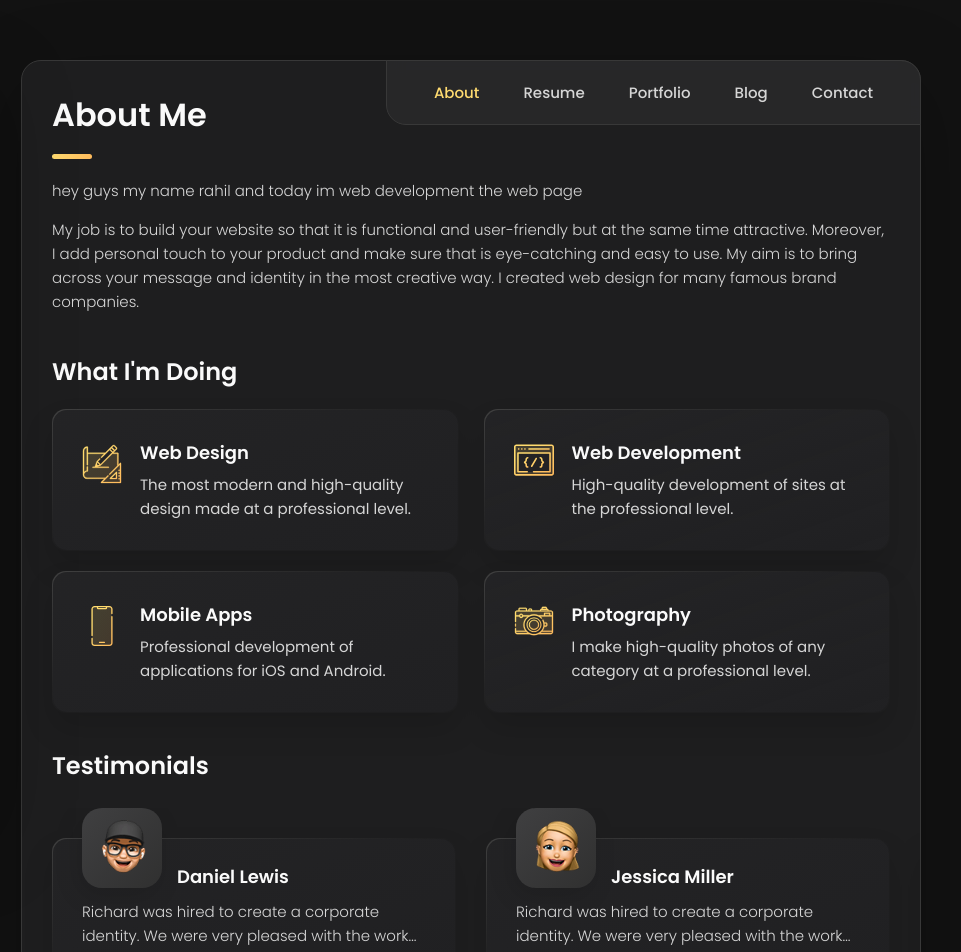
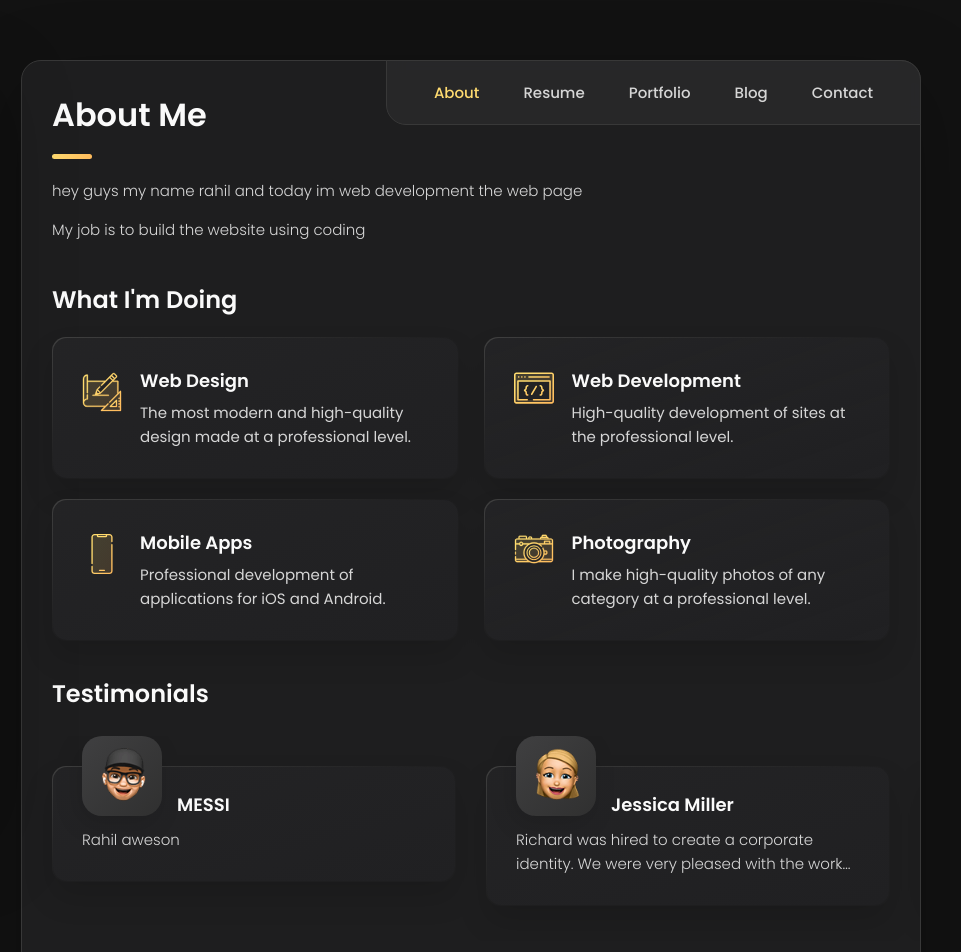
Before and after one commit to Rahil117/Rahil117.github.io, a plain HTML site: page index.html in a window 1280 px wide. Shown: the top 952 px of the page, 319-1280 px from the left. Drawn offline with nearby package versions, Linux system fonts and the light colour scheme.

Commit message:
Update index.html

```diff
--- a/index.html
+++ b/index.html
@@ -213,11 +213,7 @@
           </p>
 
           <p>
-            My job is to build your website so that it is functional and user-friendly but at the same time attractive.
-            Moreover, I
-            add personal touch to your product and make sure that is eye-catching and easy to use. My aim is to bring
-            across your
-            message and identity in the most creative way. I created web design for many famous brand companies.
+            My job is to build the website using coding
           </p>
         </section>
 
@@ -319,15 +315,11 @@
                   <img src="./assets/images/avatar-1.png" alt="Daniel lewis" width="60" data-testimonials-avatar>
                 </figure>
 
-                <h4 class="h4 testimonials-item-title" data-testimonials-title>Daniel lewis</h4>
+                <h4 class="h4 testimonials-item-title" data-testimonials-title>MESSI</h4>
 
                 <div class="testimonials-text" data-testimonials-text>
                   <p>
-                    Richard was hired to create a corporate identity. We were very pleased with the work done. She has a
-                    lot of experience
-                    and is very concerned about the needs of client. Lorem ipsum dolor sit amet, ullamcous cididt
-                    consectetur adipiscing
-                    elit, seds do et eiusmod tempor incididunt ut laborels dolore magnarels alia.
+                    Rahil aweson
                   </p>
                 </div>
 
```
